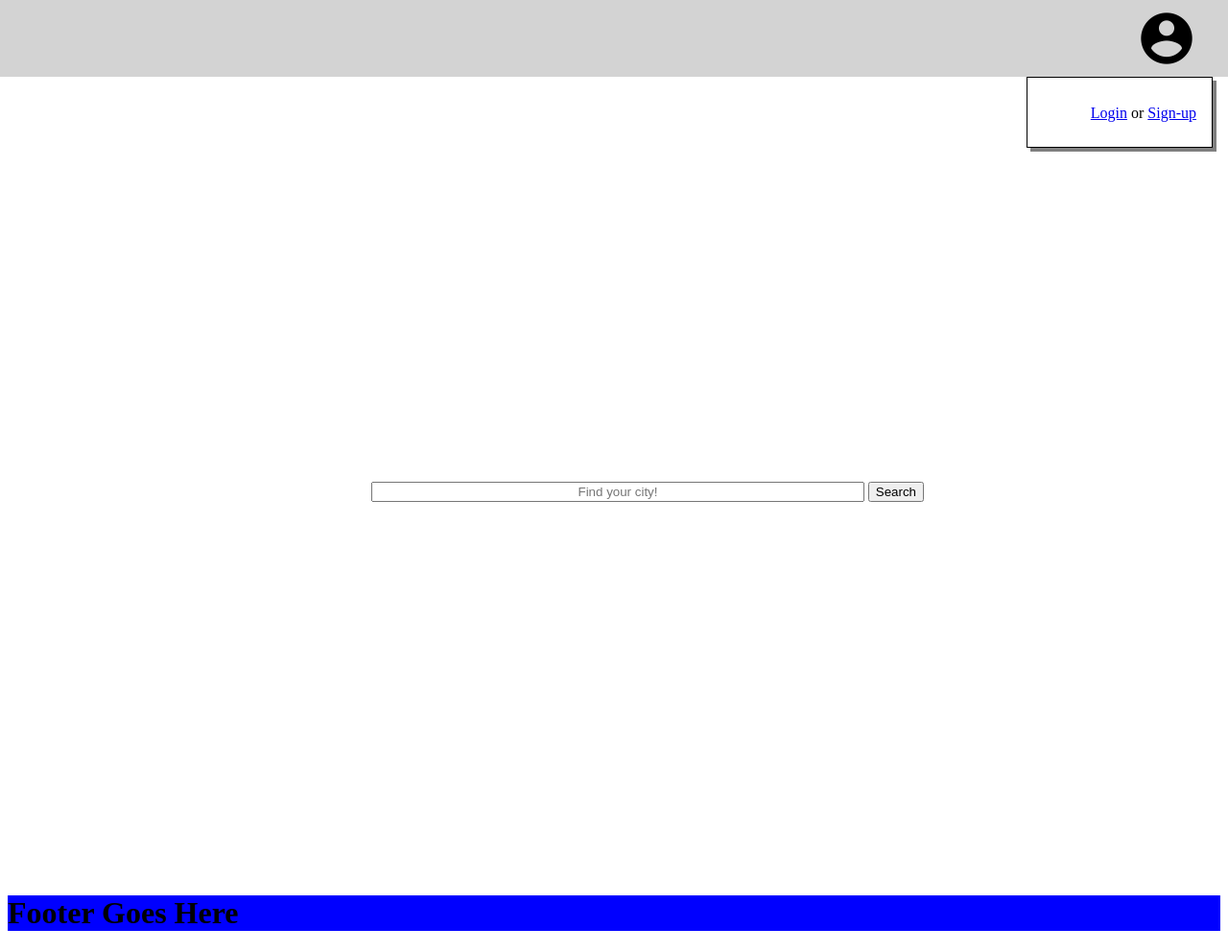
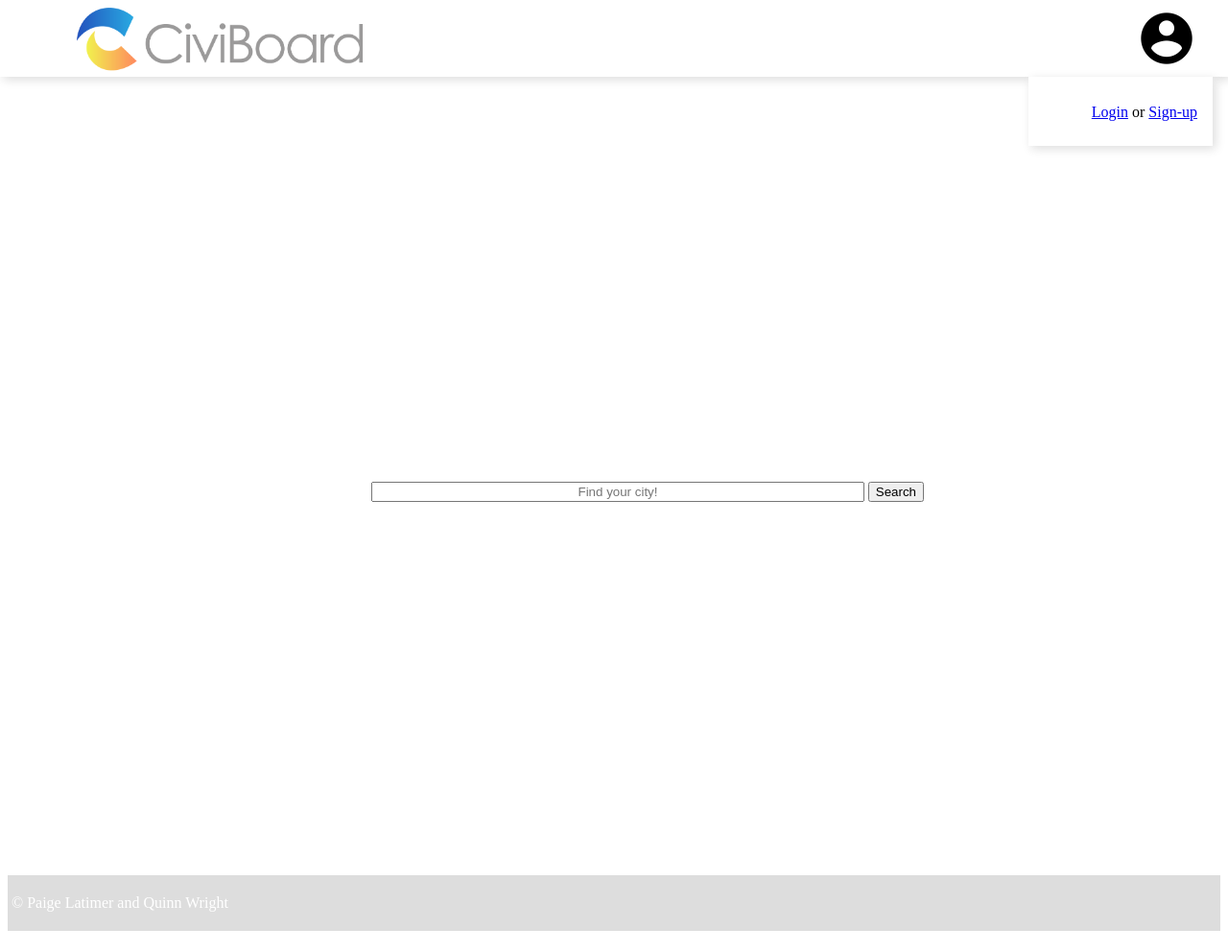
Before and after one commit to qwright/my-civi-board, a PHP site: page / in a window 1280 px wide. Shown: the whole page at 96% size. After the commit the page ends 970 px from the top, so only its background shows below. Run offline with PHP 8.4, Linux system fonts and the light colour scheme.

Commit message:
add logo and edit footer

```diff
--- a/index.html
+++ b/index.html
@@ -7,6 +7,9 @@
   </head>
   <body>
     <header>
+    <div class='logo'>
+    <img src ="images/civiboard_logoV1.png" alt ="logo" width="300px">
+    </div>
 		<div class='profile-img'>
 		<a href="#"><img src="images/no-user.png" alt="no-user"></a>
 		<div class="profile-dropdown">
@@ -27,7 +30,7 @@
 	  </div>
     </div>
 	<footer>
-		<h1>Footer Goes Here</h1>
+		<p>&copy; Paige Latimer and Quinn Wright</p>
 	</footer>
   </body>
 </html>
--- a/styles/styles.css
+++ b/styles/styles.css
@@ -6,7 +6,7 @@ header {
   top: 0;
   width: 100%;
   text-align: right;
-  background-color: lightgrey;
+  box-shadow: 3px 3px 10px rgb(221, 221, 221);
 }
 
 .profile-img {
@@ -25,8 +25,7 @@ header {
   right: 1em;
   top: 5em;
   background-color: white;
-  border: 0.1em solid black;
-  box-shadow: 0.25em 0.25em grey;
+  box-shadow: 3px 3px 10px rgb(221, 221, 221);
   min-width: 160px;
   height: 3em;
   padding: 12px 16px;
@@ -37,6 +36,13 @@ header {
   display: block;
 }
 
+.logo{
+  float: left;
+  padding-left: 5em;
+  padding-top: 0.5em;
+
+
+}
 .container {
   margin-top: 7em;
   display: flex;
@@ -70,5 +76,8 @@ header {
 }
 
 footer {
-  background-color: blue;
+  background-color: rgb(221, 221, 221);
+  padding: 0.25em;
+  color: white;
+
 }
```
Also changed, not shown: images/civiboard_logoV1.png (added).
